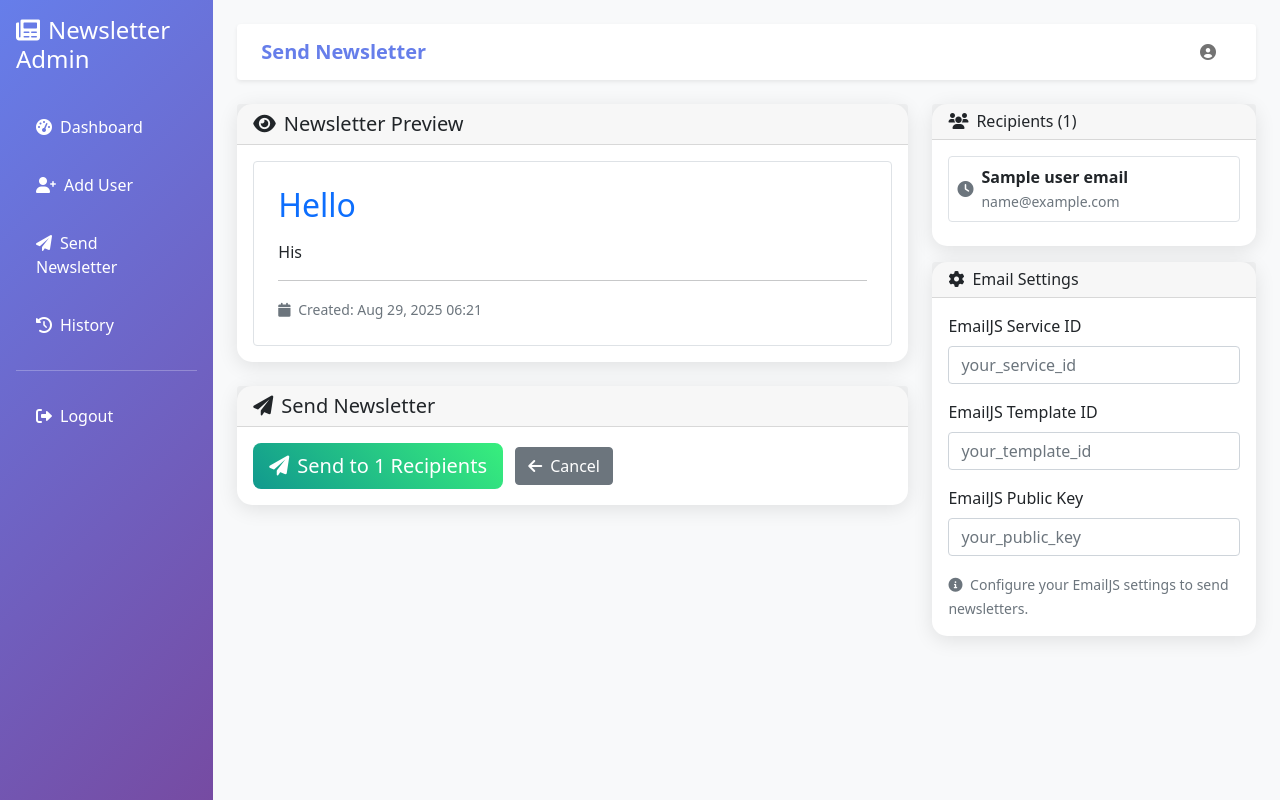
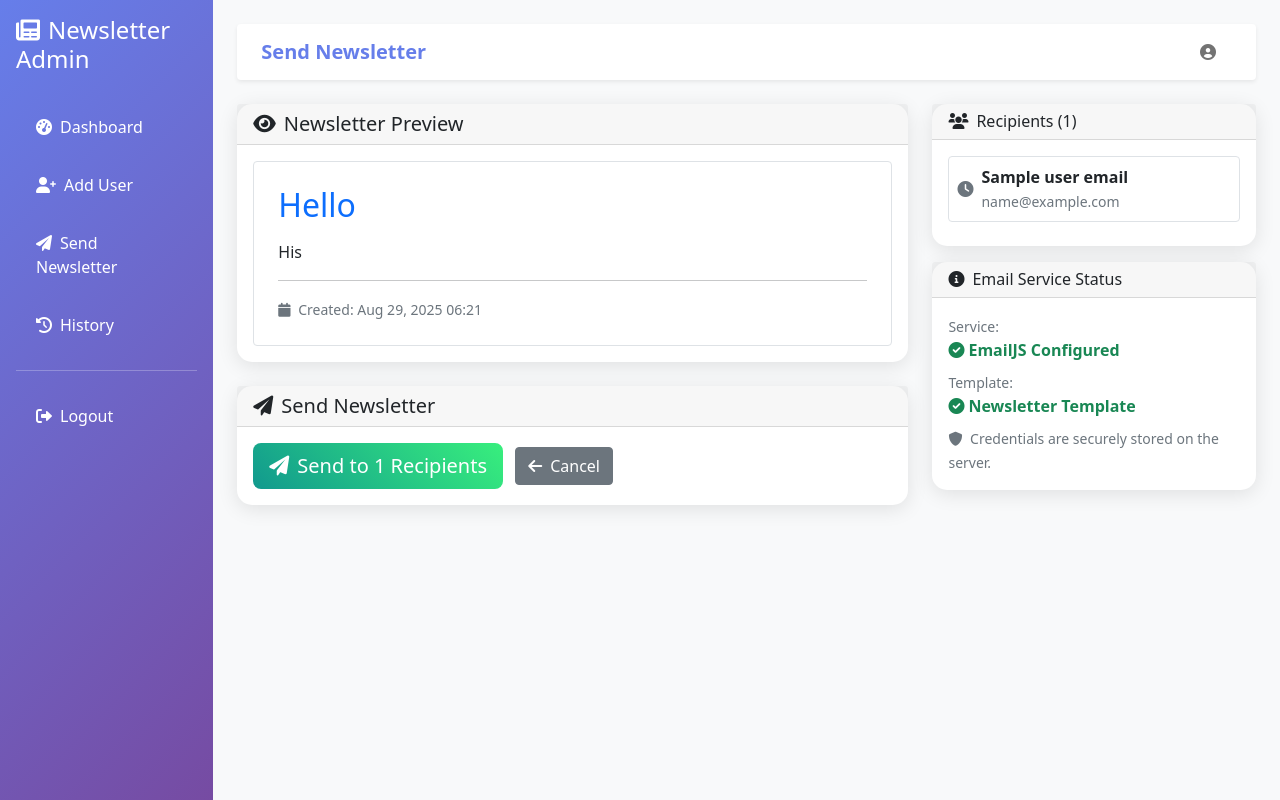
Before and after one commit to alsomedroo/Newsletter-ERP, a Django app: template templates/newsletter/send_newsletter.html in a window 1280 px wide. Run offline with Django 5.2, Linux system fonts and the light colour scheme; data comes from the database, SQL or seed files in the repository; both versions use the stored data as it was after the commit; the template is opened without the code that fills it: values that come from a table or form of the project are taken from there, most other values are stand-ins (such as "Sample title", 1, 10 or a date in 2020); some libraries are stand-ins or nearby versions.

Commit message:
working with credentials in backend

```diff
--- a/newsletter/views.py
+++ b/newsletter/views.py
@@ -6,6 +6,7 @@ from django.contrib import messages
 from django.http import JsonResponse
 from django.views.decorators.csrf import csrf_exempt
 from django.views.decorators.http import require_http_methods
+from django.conf import settings
 import json
 from .models import NewsletterUser, Newsletter
 from .forms import UserCreationForm, NewsletterForm
@@ -60,7 +61,10 @@ def send_newsletter(request):
             context = {
                 'newsletter': newsletter,
                 'user_emails': user_emails,
-                'total_recipients': len(user_emails)
+                'total_recipients': len(user_emails),
+                'emailjs_service_id': settings.EMAILJS_SERVICE_ID,
+                'emailjs_template_id': settings.EMAILJS_TEMPLATE_ID,
+                'emailjs_public_key': settings.EMAILJS_PUBLIC_KEY,
             }
             return render(request, 'newsletter/send_newsletter.html', context)
         else:
--- a/templates/newsletter/send_newsletter.html
+++ b/templates/newsletter/send_newsletter.html
@@ -112,29 +112,29 @@
             </div>
         </div>
 
-        <!-- Email Settings -->
+        <!-- Email Status Info -->
         <div class="card mt-3">
             <div class="card-header">
                 <h6 class="mb-0">
-                    <i class="fas fa-cog me-2"></i>Email Settings
+                    <i class="fas fa-info-circle me-2"></i>Email Service Status
                 </h6>
             </div>
             <div class="card-body">
-                <div class="mb-3">
-                    <label class="form-label">EmailJS Service ID</label>
-                    <input type="text" id="emailjs-service" class="form-control" placeholder="your_service_id">
+                <div class="mb-2">
+                    <small class="text-muted">Service:</small>
+                    <div class="fw-bold text-success">
+                        <i class="fas fa-check-circle me-1"></i>EmailJS Configured
+                    </div>
                 </div>
-                <div class="mb-3">
-                    <label class="form-label">EmailJS Template ID</label>
-                    <input type="text" id="emailjs-template" class="form-control" placeholder="your_template_id">
-                </div>
-                <div class="mb-3">
-                    <label class="form-label">EmailJS Public Key</label>
-                    <input type="text" id="emailjs-public-key" class="form-control" placeholder="your_public_key">
+                <div class="mb-2">
+                    <small class="text-muted">Template:</small>
+                    <div class="fw-bold text-success">
+                        <i class="fas fa-check-circle me-1"></i>Newsletter Template
+                    </div>
                 </div>
                 <small class="text-muted">
-                    <i class="fas fa-info-circle me-1"></i>
-                    Configure your EmailJS settings to send newsletters.
+                    <i class="fas fa-shield-alt me-1"></i>
+                    Credentials are securely stored on the server.
                 </small>
             </div>
         </div>
@@ -144,11 +144,11 @@
 
 {% block scripts %}
 <script>
-// EmailJS Configuration
-let emailjsConfig = {
-    serviceId: '',
-    templateId: '',
-    publicKey: ''
+// EmailJS Configuration from server
+const emailjsConfig = {
+    serviceId: '{{ emailjs_service_id }}',
+    templateId: '{{ emailjs_template_id }}',
+    publicKey: '{{ emailjs_public_key }}'
 };
 
 // Newsletter and recipients data
@@ -168,23 +168,14 @@ const recipients = [
 ];
 
 document.addEventListener('DOMContentLoaded', function() {
-    // Initialize form values (you can set default values here)
-    document.getElementById('emailjs-service').value = emailjsConfig.serviceId;
-    document.getElementById('emailjs-template').value = emailjsConfig.templateId;
-    document.getElementById('emailjs-public-key').value = emailjsConfig.publicKey;
-
-    // Update configuration on change
-    document.getElementById('emailjs-service').addEventListener('change', function() {
-        emailjsConfig.serviceId = this.value;
-    });
-
-    document.getElementById('emailjs-template').addEventListener('change', function() {
-        emailjsConfig.templateId = this.value;
-    });
-
-    document.getElementById('emailjs-public-key').addEventListener('change', function() {
-        emailjsConfig.publicKey = this.value;
-    });
+    // Validate EmailJS configuration
+    if (!emailjsConfig.serviceId || !emailjsConfig.templateId || !emailjsConfig.publicKey) {
+        console.warn('EmailJS credentials not configured properly');
+        document.getElementById('send-btn').innerHTML = '<i class="fas fa-exclamation-triangle me-2"></i>EmailJS Not Configured';
+        document.getElementById('send-btn').disabled = true;
+        document.getElementById('send-btn').classList.add('btn-warning');
+        document.getElementById('send-btn').classList.remove('btn-success');
+    }
 
     // Send button event
     document.getElementById('send-btn').addEventListener('click', sendNewsletter);
@@ -193,7 +184,7 @@ document.addEventListener('DOMContentLoaded', function() {
 async function sendNewsletter() {
     // Validate EmailJS configuration
     if (!emailjsConfig.serviceId || !emailjsConfig.templateId || !emailjsConfig.publicKey) {
-        alert('Please configure your EmailJS settings first!');
+        alert('EmailJS credentials are not configured on the server. Please contact the administrator.');
         return;
     }
 
```
Also changed, not shown: newsletter/management/commands/setup_emailjs.py (added, +75 -0 lines), newsletter_project/settings.py (+6 -1 lines), db.sqlite3, 1 other file.
